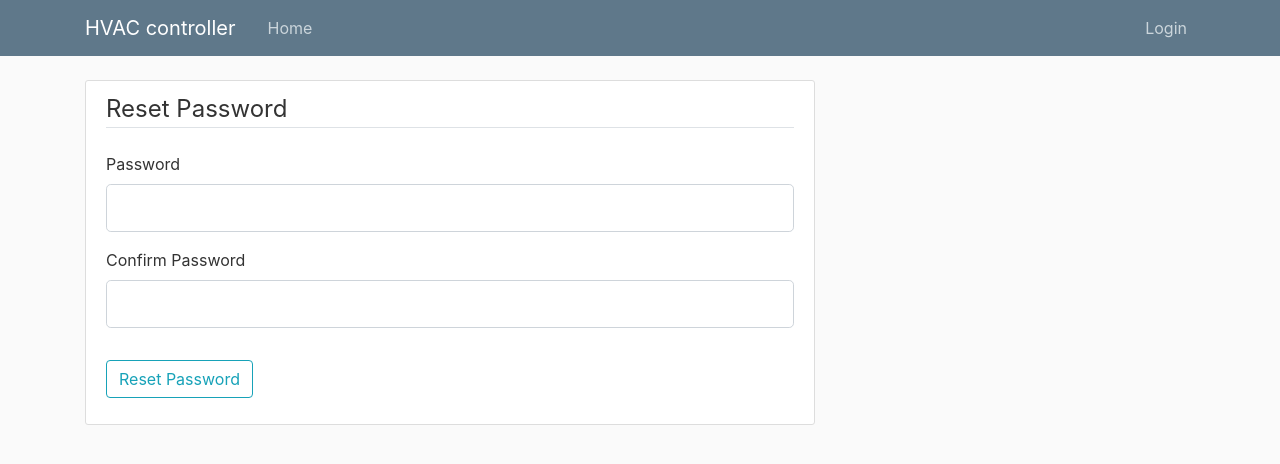
After one commit to KimMoritz/mitsubishi-hvac-controller, a Flask app: page /reset_password in a window 1280 px wide. The commit adds this page. Shown: the top 464 px of the page. Run offline with Flask 2, Linux system fonts and the light colour scheme; some libraries are stand-ins or nearby versions.

Commit message:
#13: Add route and form for changing password when logged in.

```diff
--- a/hvac_ircontrol/forms.py
+++ b/hvac_ircontrol/forms.py
@@ -31,3 +31,10 @@ class LoginForm(FlaskForm):
     password = PasswordField('Password', validators=[DataRequired()])
     remember = BooleanField('Remember Me')
     submit = SubmitField('Login')
+
+
+class ResetPasswordForm(FlaskForm):
+    password = PasswordField('Password', validators=[DataRequired()])
+    confirm_password = PasswordField('Confirm Password',
+                                     validators=[DataRequired(), EqualTo('password')])
+    submit = SubmitField('Reset Password')
--- a/hvac_ircontrol/routes.py
+++ b/hvac_ircontrol/routes.py
@@ -2,7 +2,7 @@ from flask import render_template, url_for, flash, redirect, request
 from hvac_ircontrol.hvac import HVAC
 from hvac_ircontrol.mitsubishi import ClimateMode, VanneHorizontalMode, FanMode, VanneVerticalMode
 from hvac_ircontrol import app, db, bcrypt
-from hvac_ircontrol.forms import RegistrationForm, LoginForm
+from hvac_ircontrol.forms import RegistrationForm, LoginForm, ResetPasswordForm
 from hvac_ircontrol.models import User
 from flask_login import login_user, current_user, logout_user, login_required
 
@@ -152,3 +152,15 @@ def build_render_template(message):
                            vanne_vertical_mode=vanne_vertical_mode_presel,
                            message=message
                            )
+
+
+@app.route("/reset_password", methods=['GET', 'POST'])
+def reset_password():
+    form = ResetPasswordForm()
+    if form.validate_on_submit():
+        hashed_password = bcrypt.generate_password_hash(form.password.data).decode('utf-8')
+        current_user.password = hashed_password
+        db.session.commit()
+        flash('Your password has been updated! You are now able to log in', 'success')
+        return redirect(url_for('login'))
+    return render_template('reset_password.html', title='Reset Password', form=form)
--- a/hvac_ircontrol/templates/layout.html
+++ b/hvac_ircontrol/templates/layout.html
@@ -28,9 +28,10 @@
             <!-- Navbar Right Side -->
             <div class="navbar-nav">
               {% if current_user.is_authenticated %}
+                <a class="nav-item nav-link" href="{{ url_for('settings') }}">Settings</a>
+                <a class="nav-item nav-link" href="{{ url_for('register') }}">Register user</a>
+                <a class="nav-item nav-link" href="{{ url_for('reset_password') }}">Reset password</a>
                 <a class="nav-item nav-link" href="{{ url_for('logout') }}">Logout</a>
-                <a class="nav-item nav-link" href="{{ url_for('settings') }}">Settings</a>
-                <a class="nav-item nav-link" href="{{ url_for('register') }}">Register</a>
               {% else %}
                 <a class="nav-item nav-link" href="{{ url_for('login') }}">Login</a>
               {% endif %}
--- /dev/null
+++ b/hvac_ircontrol/templates/reset_password.html
@@ -0,0 +1,40 @@
+{% extends "layout.html" %}
+{% block content %}
+    <div class="content-section">
+        <form method="POST" action="">
+            {{ form.hidden_tag() }}
+            <fieldset class="form-group">
+                <legend class="border-bottom mb-4">Reset Password</legend>
+                <div class="form-group">
+                    {{ form.password.label(class="form-control-label") }}
+                    {% if form.password.errors %}
+                        {{ form.password(class="form-control form-control-lg is-invalid") }}
+                        <div class="invalid-feedback">
+                            {% for error in form.password.errors %}
+                                <span>{{ error }}</span>
+                            {% endfor %}
+                        </div>
+                    {% else %}
+                        {{ form.password(class="form-control form-control-lg") }}
+                    {% endif %}
+                </div>
+                <div class="form-group">
+                    {{ form.confirm_password.label(class="form-control-label") }}
+                    {% if form.confirm_password.errors %}
+                        {{ form.confirm_password(class="form-control form-control-lg is-invalid") }}
+                        <div class="invalid-feedback">
+                            {% for error in form.confirm_password.errors %}
+                                <span>{{ error }}</span>
+                            {% endfor %}
+                        </div>
+                    {% else %}
+                        {{ form.confirm_password(class="form-control form-control-lg") }}
+                    {% endif %}
+                </div>
+            </fieldset>
+            <div class="form-group">
+                {{ form.submit(class="btn btn-outline-info") }}
+            </div>
+        </form>
+    </div>
+{% endblock content %}
```
